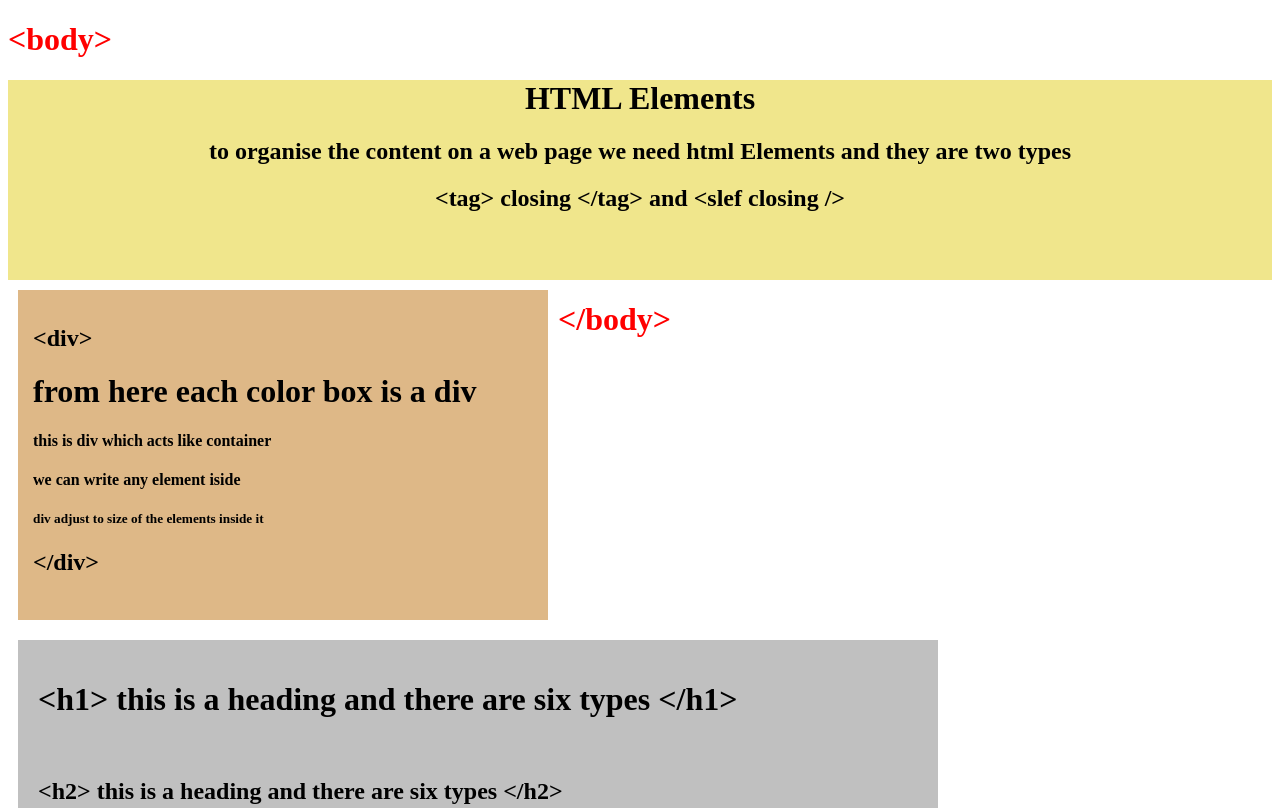
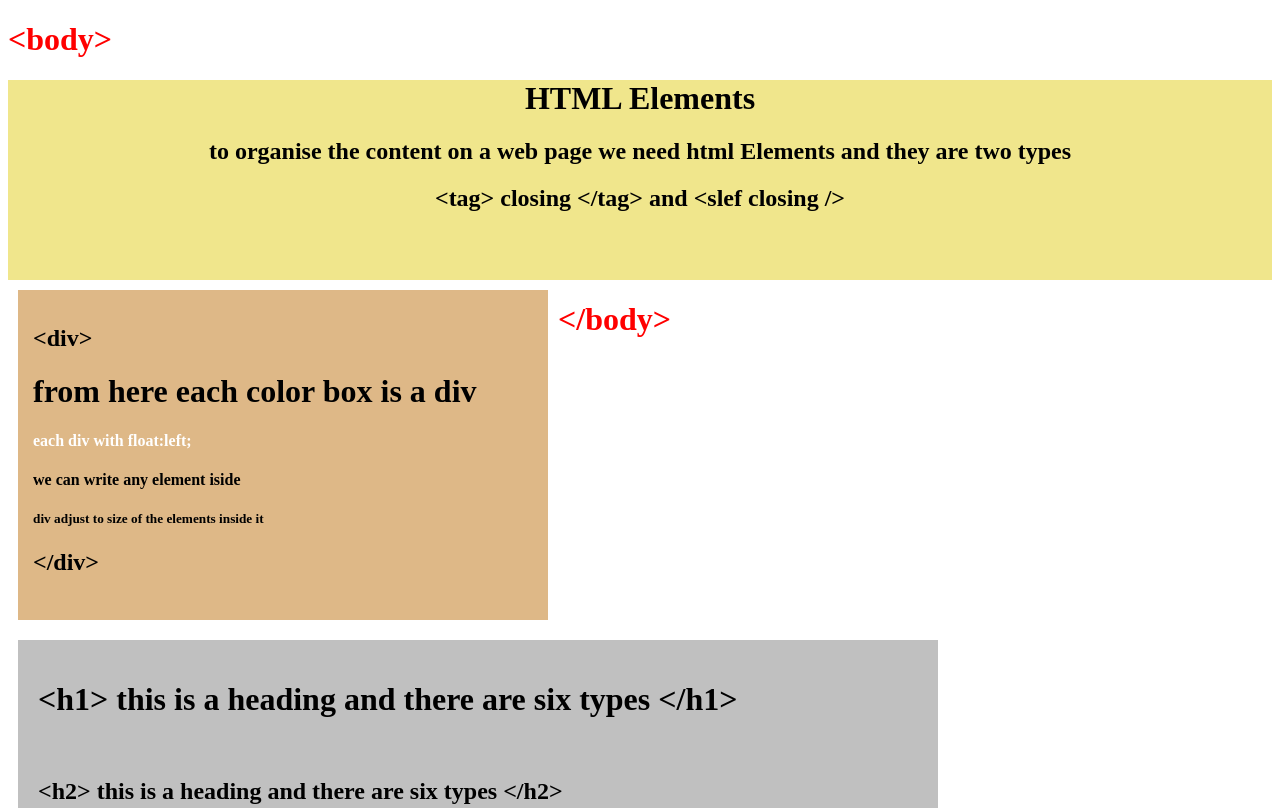
Before and after one commit to mohanpyc/BasicHtml, a plain HTML site: page index.html in a window 1280 px wide. Shown: the top 808 px of the page. Drawn offline with Linux system fonts and the light colour scheme.

Commit message:
styles index

```diff
--- a/index.html
+++ b/index.html
@@ -31,8 +31,8 @@
 
             <h1> from here each  color box is a div</h1>
 
-            <h4>
-                this is div which acts like container
+            <h4 id="textColor">
+                each div with float:left;
             </h4>
 
             <h4>
--- a/style.css
+++ b/style.css
@@ -19,6 +19,10 @@
     height: 300px;
     width: 500px;
     background-color: burlywood;
+}
+
+#textColor{
+    color:white;
 }
 
 
```
